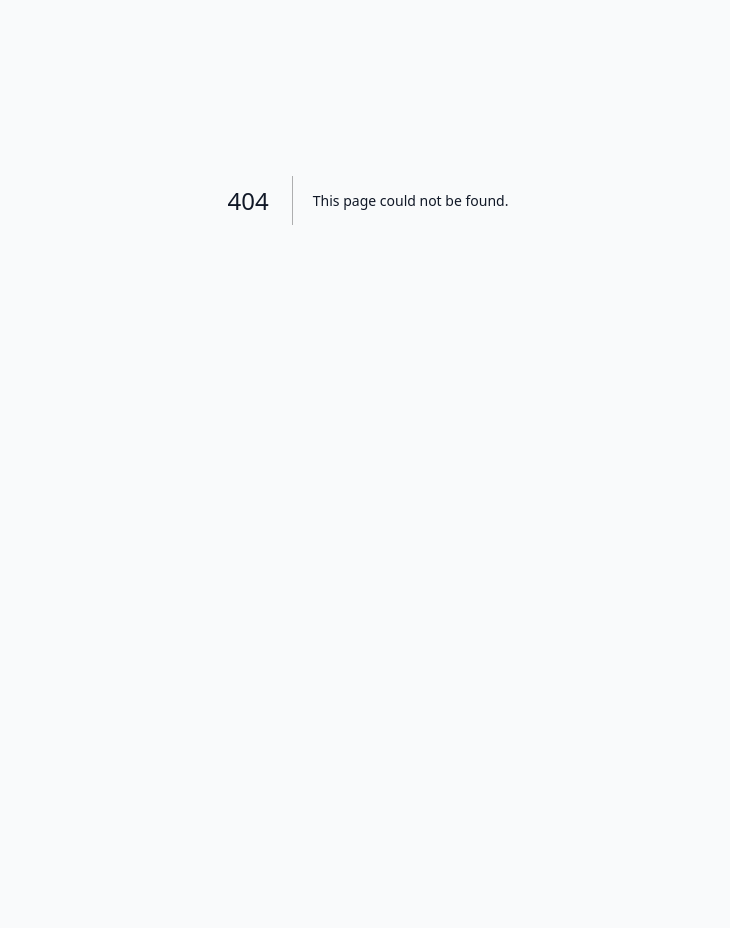
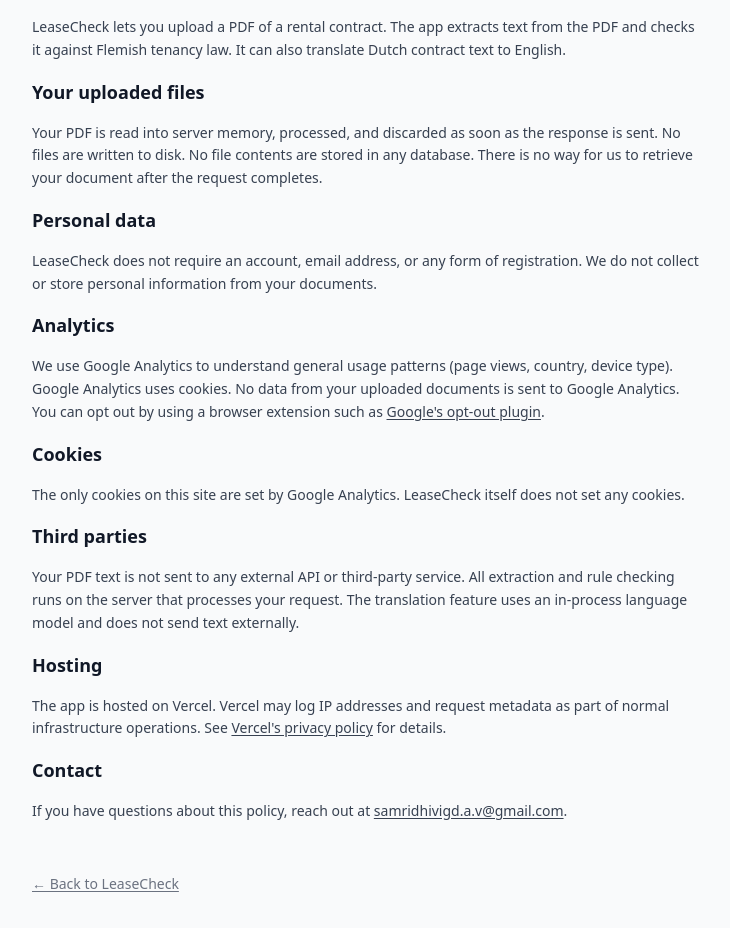
Before and after one commit to samridhivig/lease-check, a Next.js app: page /privacy in a window 1280 px wide. Before the commit this address had no page. Shown: the part 200-1128 px from the top of the page, without its empty margins (272-1002 px from the left). Before the commit the page ends 800 px from the top, so only its background shows below. Built offline with nearby package versions, Linux system fonts and the light colour scheme.

Commit message:
feat: add privacy policy page and footer link
Co-Authored-By: Claude Opus 4.6 (1M context) <noreply@anthropic.com>

```diff
--- a/app/page.tsx
+++ b/app/page.tsx
@@ -476,10 +476,18 @@ export default function Home() {
           </div>
         )}
       </div>
-      <p className="mt-16 text-xs text-gray-400">
-        This is an automated analysis for Flemish residential leases signed from 1 January
-        2019 onward, not legal advice.
-      </p>
+      <footer className="mt-16 text-xs text-gray-400 text-center space-y-1">
+        <p>
+          This is an automated analysis for Flemish residential leases signed from 1 January
+          2019 onward, not legal advice.
+        </p>
+        <p>
+          Your PDF is processed in memory and never stored.{' '}
+          <a href="/privacy" className="underline underline-offset-2 hover:text-gray-600">
+            Privacy policy
+          </a>
+        </p>
+      </footer>
     </main>
   );
 }
--- /dev/null
+++ b/app/privacy/page.tsx
@@ -0,0 +1,99 @@
+export default function PrivacyPage() {
+  return (
+    <main className="min-h-screen flex flex-col items-center py-16 px-4">
+      <div className="w-full max-w-2xl prose prose-sm prose-gray">
+        <h1 className="text-2xl font-bold tracking-tight mb-6">Privacy Policy</h1>
+        <p className="text-sm text-gray-500 mb-8">Last updated: 12 April 2026</p>
+
+        <section className="space-y-4 text-sm text-gray-700 leading-relaxed">
+          <h2 className="text-lg font-semibold text-gray-900">What LeaseCheck does</h2>
+          <p>
+            LeaseCheck lets you upload a PDF of a rental contract. The app extracts text from
+            the PDF and checks it against Flemish tenancy law. It can also translate Dutch
+            contract text to English.
+          </p>
+
+          <h2 className="text-lg font-semibold text-gray-900">Your uploaded files</h2>
+          <p>
+            Your PDF is read into server memory, processed, and discarded as soon as the
+            response is sent. No files are written to disk. No file contents are stored in any
+            database. There is no way for us to retrieve your document after the request
+            completes.
+          </p>
+
+          <h2 className="text-lg font-semibold text-gray-900">Personal data</h2>
+          <p>
+            LeaseCheck does not require an account, email address, or any form of
+            registration. We do not collect or store personal information from your documents.
+          </p>
+
+          <h2 className="text-lg font-semibold text-gray-900">Analytics</h2>
+          <p>
+            We use Google Analytics to understand general usage patterns (page views, country,
+            device type). Google Analytics uses cookies. No data from your uploaded documents
+            is sent to Google Analytics. You can opt out by using a browser extension such as{' '}
+            <a
+              href="https://tools.google.com/dlpage/gaoptout"
+              target="_blank"
+              rel="noreferrer"
+              className="underline underline-offset-2"
+            >
+              Google&apos;s opt-out plugin
+            </a>
+            .
+          </p>
+
+          <h2 className="text-lg font-semibold text-gray-900">Cookies</h2>
+          <p>
+            The only cookies on this site are set by Google Analytics. LeaseCheck itself does
+            not set any cookies.
+          </p>
+
+          <h2 className="text-lg font-semibold text-gray-900">Third parties</h2>
+          <p>
+            Your PDF text is not sent to any external API or third-party service. All
+            extraction and rule checking runs on the server that processes your request. The
+            translation feature uses an in-process language model and does not send text
+            externally.
+          </p>
+
+          <h2 className="text-lg font-semibold text-gray-900">Hosting</h2>
+          <p>
+            The app is hosted on Vercel. Vercel may log IP addresses and request metadata as
+            part of normal infrastructure operations. See{' '}
+            <a
+              href="https://vercel.com/legal/privacy-policy"
+              target="_blank"
+              rel="noreferrer"
+              className="underline underline-offset-2"
+            >
+              Vercel&apos;s privacy policy
+            </a>{' '}
+            for details.
+          </p>
+
+          <h2 className="text-lg font-semibold text-gray-900">Contact</h2>
+          <p>
+            If you have questions about this policy, reach out at{' '}
+            <a
+              href="mailto:samridhivigd.a.v@gmail.com"
+              className="underline underline-offset-2"
+            >
+              samridhivigd.a.v@gmail.com
+            </a>
+            .
+          </p>
+        </section>
+
+        <div className="mt-12">
+          <a
+            href="/"
+            className="text-sm text-gray-500 underline underline-offset-2 hover:text-gray-700"
+          >
+            &larr; Back to LeaseCheck
+          </a>
+        </div>
+      </div>
+    </main>
+  );
+}
```
